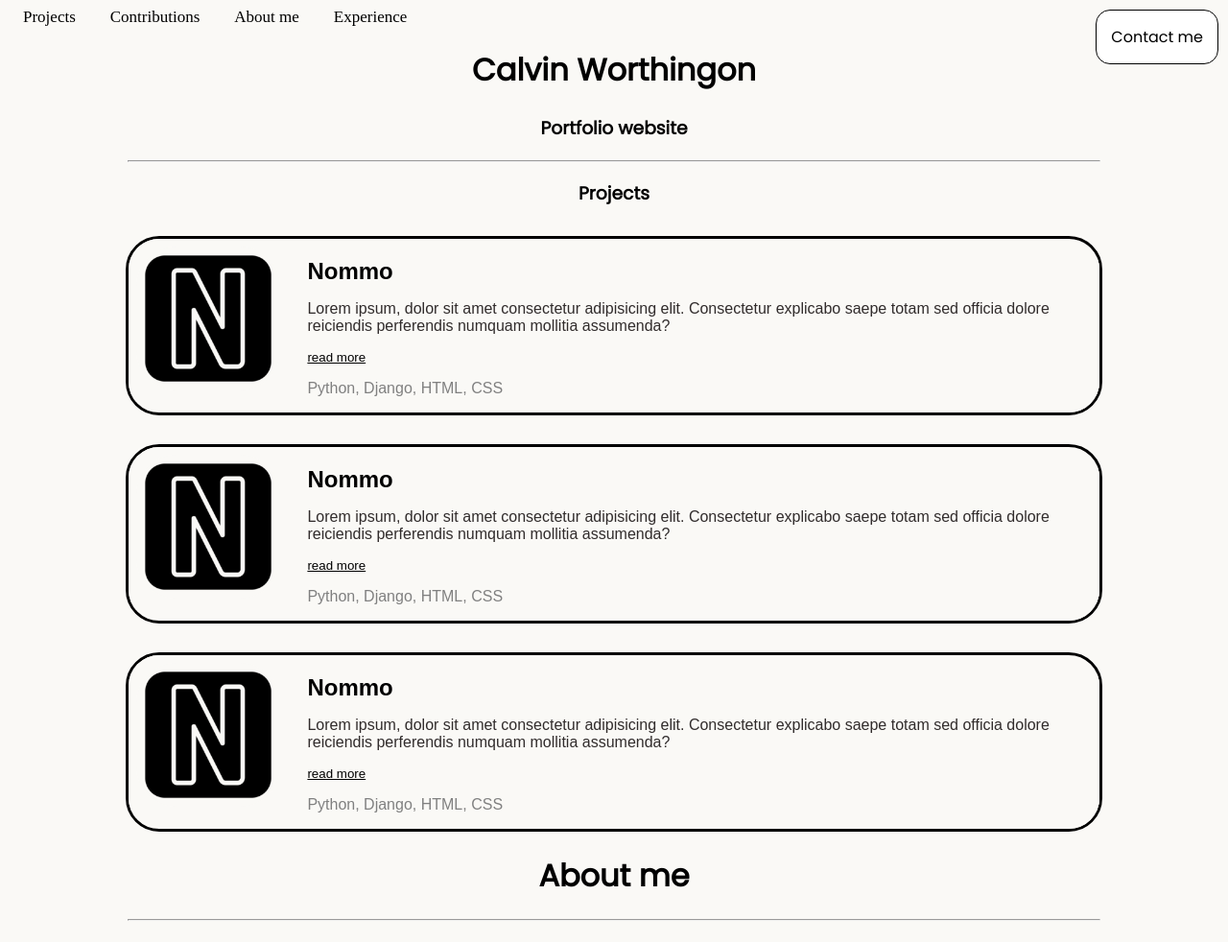
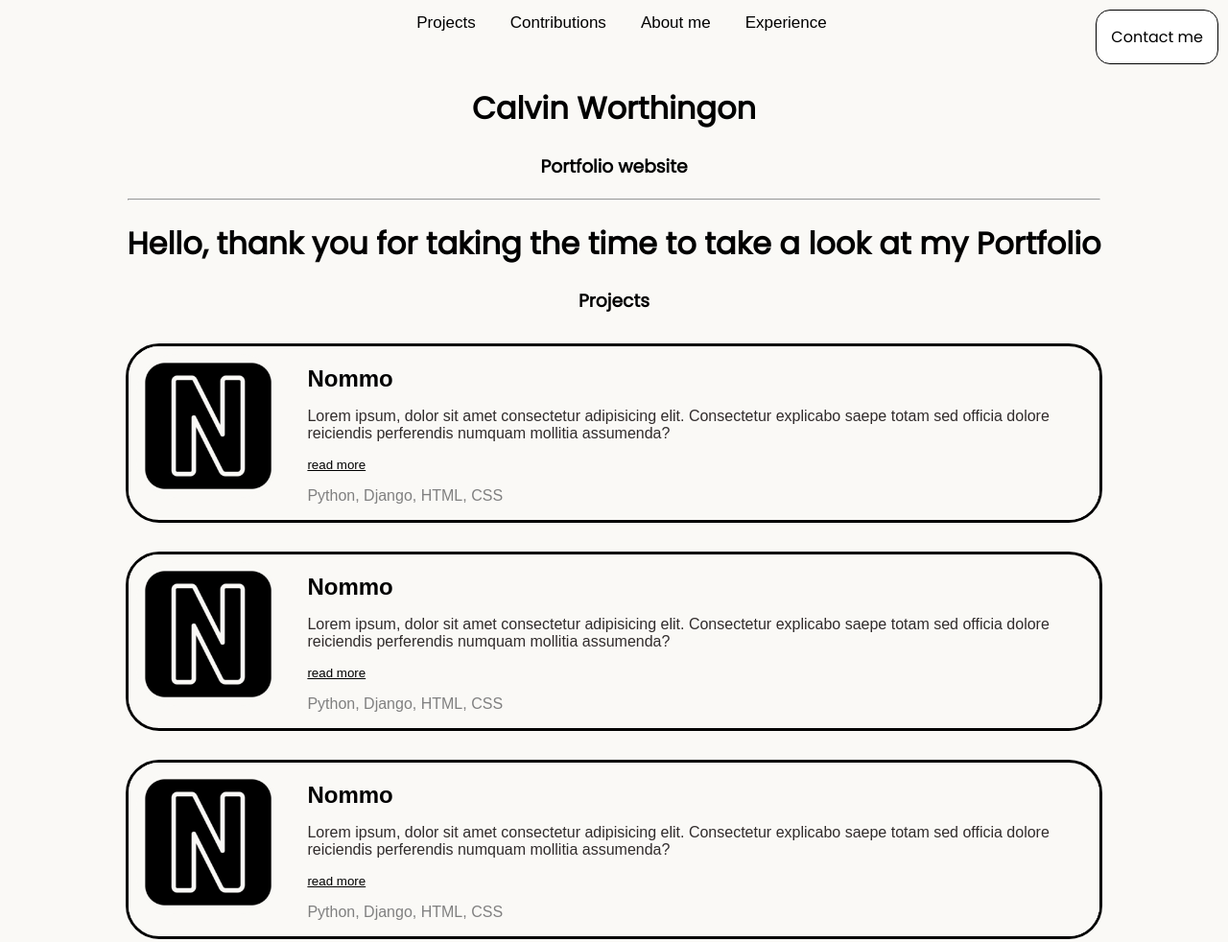
Before and after one commit to calvinw-dotcom/portfolio_site, a plain HTML site: page index.html in a window 1280 px wide. Shown: the top 982 px of the page at 96% size. Drawn offline with Linux system fonts and the light colour scheme.

Commit message:
Updates to navbar

```diff
--- a/index.html
+++ b/index.html
@@ -20,6 +20,11 @@
     <h1>Calvin Worthingon</h1>
     <h3>Portfolio website</h3>
     <hr class="solid">
+
+    <div class="intro">
+        <h1>Hello, thank you for taking the time to take a look at my Portfolio</h1>
+
+    </div>
 
     <div class="projects">
     <h3>Projects</h3>
--- a/styles/styles.css
+++ b/styles/styles.css
@@ -1,5 +1,14 @@
 *{
     background-color: #FAF9F6 ;
+}
+
+body {
+  padding-top: 60px;
+}
+
+
+.intro{
+    height: 100pv;
 }
 
 h1{
@@ -98,9 +107,11 @@ hr{
     background-color: white;
     text-decoration: none;
     transition: transform 0.3s;
-    position: absolute;
+    position: fixed;
     top: 10px;
     right: 10px;
+    z-index: 1100;
+
 }
 
 .btn:hover{
@@ -109,17 +120,22 @@ hr{
 }
 
 nav{
+    position: fixed;
+    width:100%;
     background-color: #FAF9F6;
     overflow:hidden;
+    top: 0px;
+    text-align: center;
 }
 
 .topnav a{
-    float: middle;
+    display: inline-block;
     color: black;
     text-align: center;
     padding: 14px 16px;
     font-size: 17px;
     text-decoration: none;
+    font-family: sans-serif;
 
 }
 
```
